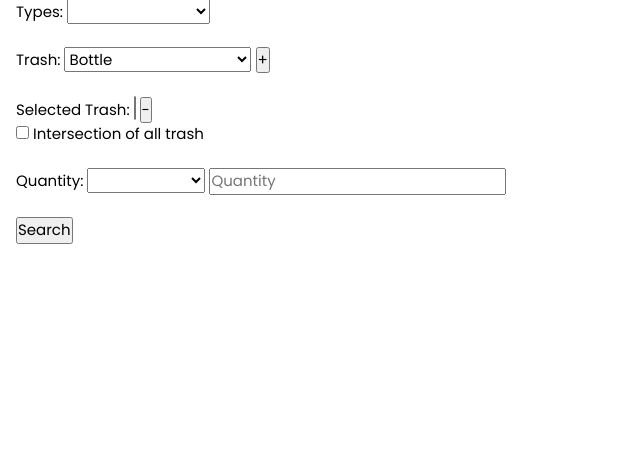
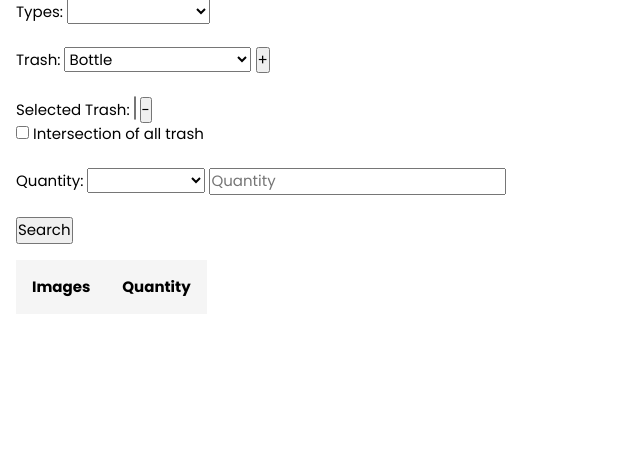
Before and after one commit to abbesmoe/TrashDetection, a Flask app: page /search in a window 1280 px wide. Shown: the part 97-567 px from the top of the page, without its empty margins (0-640 px from the left). Run offline with Flask 2, Linux system fonts and the light colour scheme; lists and menus that the app fills with data are empty; parts of the project's set-up code (start-up, migrations or seed data) failed here and were passed over; some libraries are stand-ins or nearby versions; some web fonts are replaced.

Commit message:
weird issue with search fixed

```diff
--- a/templates/search.html
+++ b/templates/search.html
@@ -146,7 +146,7 @@
 
         <!-- Table Section -->
         <div class="w3-container w3-padding-8 w3-margin-top" id="capabilities">
-            <table class="table" style="display: {{ style }}">
+            <table class="table" style="display: style ">
                 <tr class="table__header">
                 {% for header in headings %}
                     <th class="table__cell">{{ header }}</th>
```
